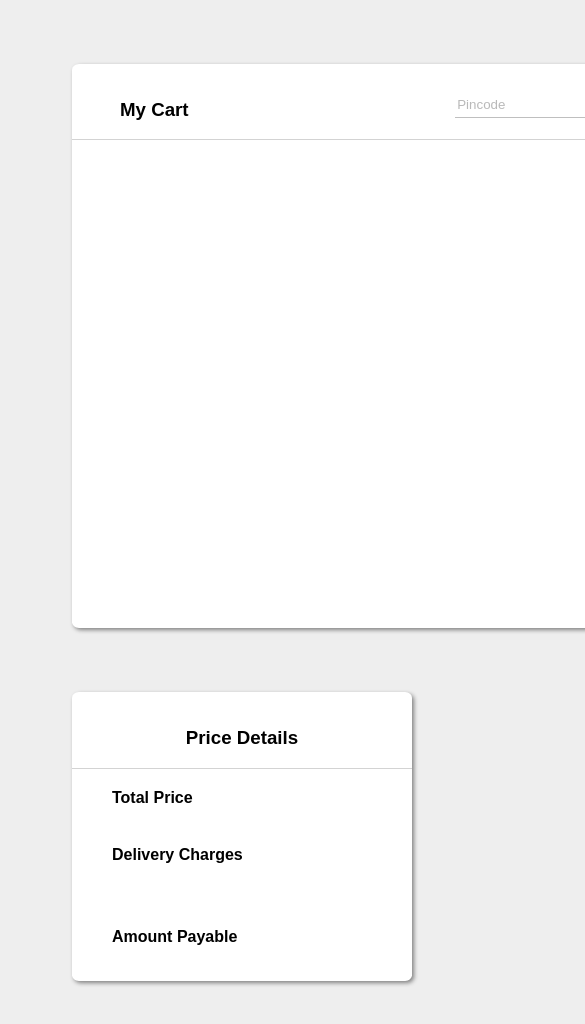
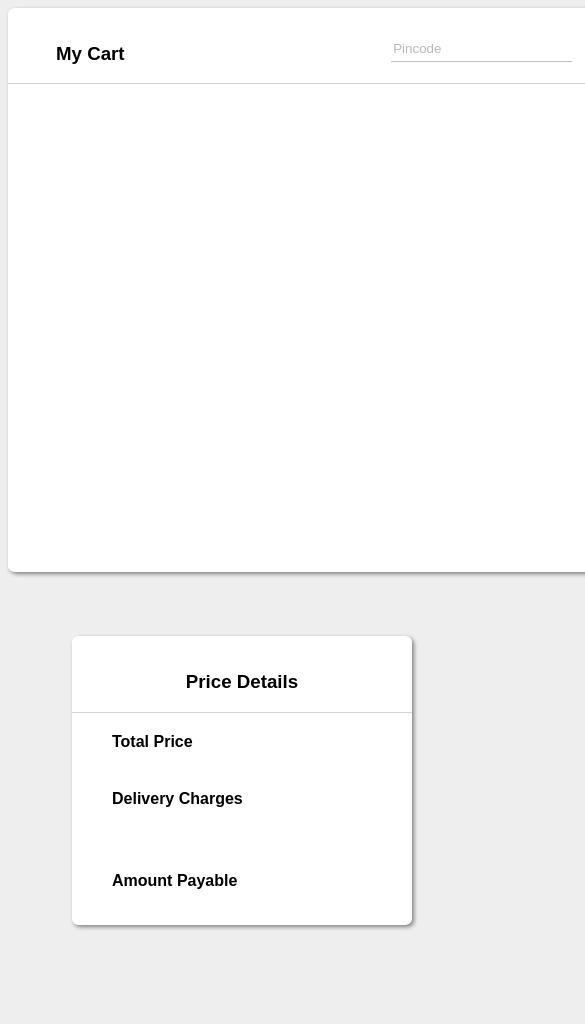
Before and after one commit to wasifsn/product-cart-DEMO, a website: page index.html in a window 390 px wide. Shown: the top 1024 px of the page, 585 px wide, since content can reach past the window. After the commit the page ends 933 px from the top, so only its background shows below. Drawn offline with Linux system fonts and the light colour scheme; no server answers.

Commit message:
final styling

```diff
--- a/index.css
+++ b/index.css
@@ -321,6 +321,14 @@ button:focus {
   .priceDetails {
     margin-top: 4em;
     align-content: center;
-    margin-left: 0px;
+    /* margin-left: 0px; */
+  }
+
+
+}
+
+@media (max-width: 800px) {
+  .mainContainer {
+    margin: 0;
   }
 }
```
